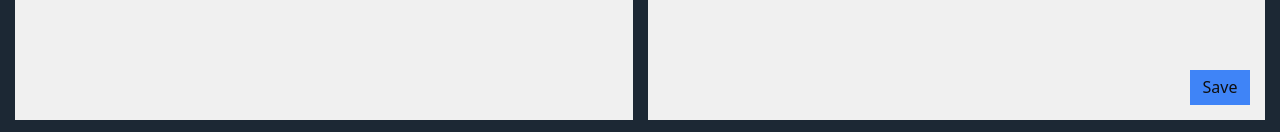
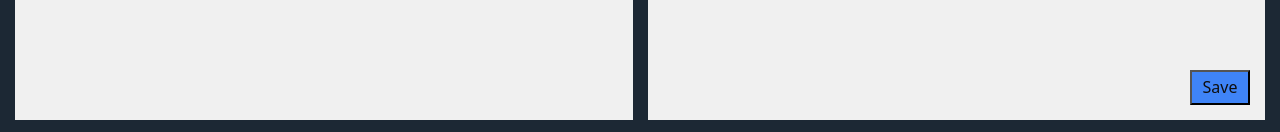
Before and after one commit to guiopen/md2pdf, an Astro site: page / in a window 1280 px wide. Shown: the part 665-797 px from the top of the page. Built offline with nearby package versions, Linux system fonts and the light colour scheme; Astro itself is replaced by a stand-in of ours.

Commit message:
Update README

```diff
--- a/src/pages/index.astro
+++ b/src/pages/index.astro
@@ -139,8 +139,8 @@ import * as content from "@src/content.json"
 	.printButton {
 		width: 60px;
 		height: 35px;
+		font-weight: 500;
 		background-color: var(--button-color);
-		border: none;
 		cursor: pointer;
 		position: fixed;
 		bottom: 30px;
```
Also changed, not shown: README.md.
